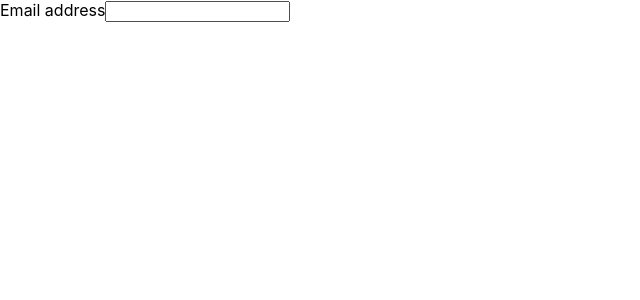
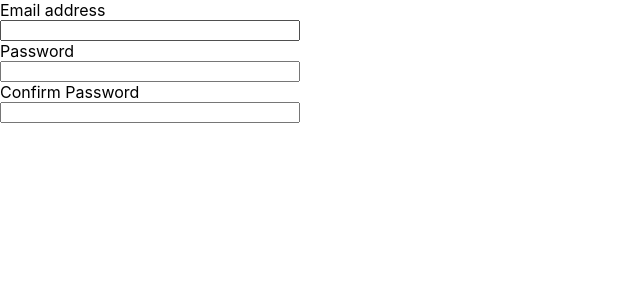
Before and after one commit to Paveldub/react-testing-library-jest, a React (Create React App) app: page / in a window 1280 px wide. Shown: the top 300 px of the page, without its empty margins (0-640 px from the left). Built offline with nearby package versions, Linux system fonts and the light colour scheme.

Commit message:
all tests passed

```diff
--- a/src/App.css
+++ b/src/App.css
@@ -36,3 +36,9 @@
     transform: rotate(360deg);
   }
 }
+
+.input-elem {
+  display: flex;
+  flex-direction: column;
+  width: 300px;
+}
--- a/src/App.js
+++ b/src/App.js
@@ -4,9 +4,19 @@
   return (
     <div className="container">
       <form>
-        <div>
+        <div className='input-elem'>
           <label htmlFor="email" className='form-label'>Email address</label>
           <input type="email" className='form-control' id="email" name="email" />
+        </div>
+
+        <div className='input-elem'>
+          <label htmlFor="password" className='form-label'>Password</label>
+          <input type="password" className='form-control' id="password" name="password" />
+        </div>
+
+        <div className='input-elem'>
+          <label htmlFor="confirm-password" className='form-label'>Confirm Password</label>
+          <input type="password" className='form-control' id="confirm-password" name="confirm-password" />
         </div>
       </form>
     </div>
```
Also changed, not shown: 1 other file (tests, documents, lock files or other folders).
